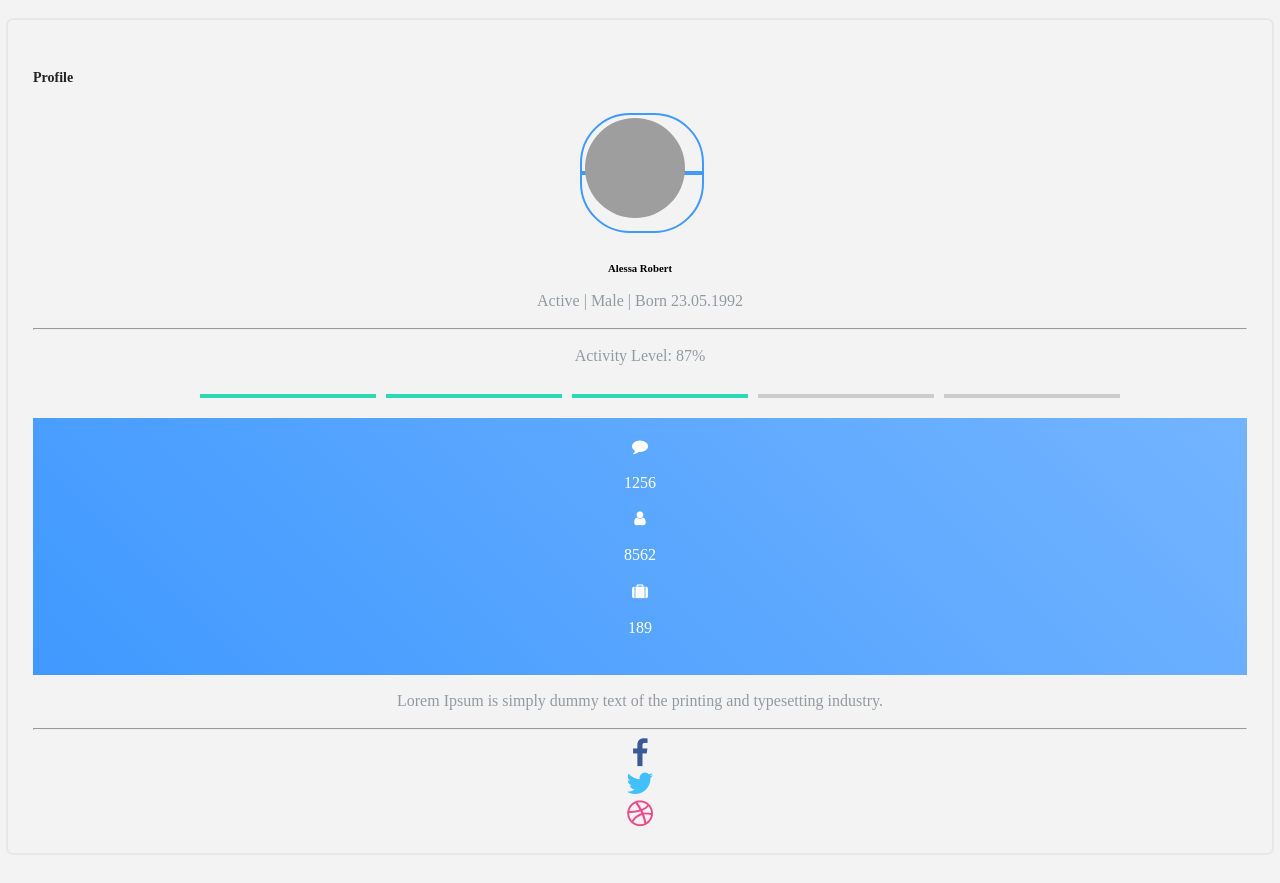
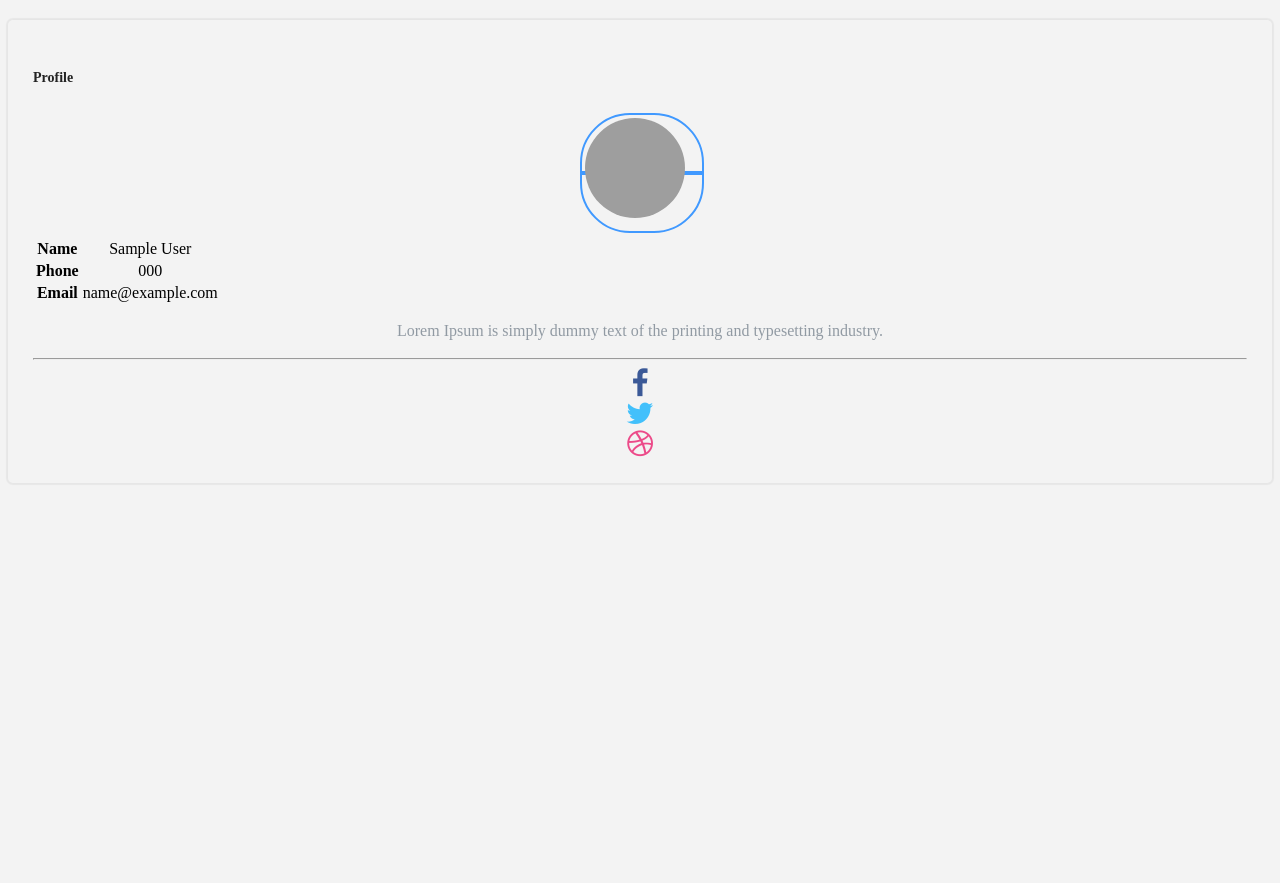
Before and after one commit to aimantomp/NFC_HW, a PHP site: page /home.php in a window 1280 px wide. After the commit the page ends 484 px from the top, so only its background shows below. Run offline with PHP 8.4, Linux system fonts and the light colour scheme; the visitor is signed in with stand-in values (Sample User, id 1); tables that the repository leaves empty or names only in its code hold one stand-in row (values such as "Sample post"); some libraries are stand-ins or nearby versions; grey boxes are pictures that could not be loaded.

Commit message:
Update call function

```diff
--- a/home.php
+++ b/home.php
@@ -1,3 +1,21 @@
+<?php
+session_start();
+
+if (!isset($_SESSION['empid'])) {
+    echo "Unauthorized access.";
+    exit;
+}
+
+include('connect.php');
+
+$sql = "SELECT  empname, empphone, empemail FROM employee";  // Modify this query based on your table structure
+$result = $conn->query($sql);
+
+if ($result === false) {
+    die("Error executing query: " . $conn->error);
+}
+?>
+
 <!DOCTYPE html>
 <html>
 <head>
@@ -15,37 +33,34 @@
                 <div class="card-header">
                     <h5>Profile</h5>
                 </div>
-                <div class="card-block">
+                <div class="card-block" >
                     <div class="user-image">
                         <img src="https://bootdey.com/img/Content/avatar/avatar7.png" class="img-radius" alt="User-Profile-Image">
                     </div>
-                    <h6 class="f-w-600 m-t-25 m-b-10">Alessa Robert</h6>
-                    <p class="text-muted">Active | Male | Born 23.05.1992</p>
-                    <hr>
-                    <p class="text-muted m-t-15">Activity Level: 87%</p>
-                    <ul class="list-unstyled activity-leval">
-                        <li class="active"></li>
-                        <li class="active"></li>
-                        <li class="active"></li>
-                        <li></li>
-                        <li></li>
-                    </ul>
-                    <div class="bg-c-blue counter-block m-t-10 p-20">
-                        <div class="row">
-                            <div class="col-4">
-                                <i class="fa fa-comment"></i>
-                                <p>1256</p>
-                            </div>
-                            <div class="col-4">
-                                <i class="fa fa-user"></i>
-                                <p>8562</p>
-                            </div>
-                            <div class="col-4">
-                                <i class="fa fa-suitcase"></i>
-                                <p>189</p>
-                            </div>
-                        </div>
-                    </div>
+                    <table>
+
+        <?php
+        if ($result->num_rows > 0) {
+            // Output data of each row
+            while($row = $result->fetch_assoc()) {
+
+                echo "<tr>";
+                echo "<th>Name</th>";
+                echo "<td>" . $row["empname"]. "</td>";
+                echo "<tr>";
+                echo "<th>Phone</th>";
+                echo "<td>" . $row["empphone"]. "</td>";
+                echo "<tr>";
+                echo "<th>Email</th>";
+                echo "<td>" . $row["empemail"]. "</td>";
+                echo "</tr>";
+            }
+        } else {
+            echo "<tr><td colspan='3'>No records found</td></tr>";
+        }
+        $conn->close();
+        ?>
+    </table>
                     <p class="m-t-15 text-muted">Lorem Ipsum is simply dummy text of the printing and typesetting industry.</p>
                     <hr>
                     <div class="row justify-content-center user-social-link">
--- a/login.php
+++ b/login.php
@@ -30,9 +30,9 @@ if (isset($_SESSION['empemail']) && isset($_SESSION['emppass'])) {
     if ($result->num_rows == 0) {
         echo "<center><h1>Login Fail</h1></center>";
         session_unset();
-        echo "<meta http-equiv=\"refresh\" content=\"3;URL=../index.html\">";
+        echo "<meta http-equiv=\"refresh\" content=\"3;URL=../test.html\">";
     } else {
-        $_SESSION['empid'] = $row['userID'];
+        $_SESSION['empid'] = $row['empid'];
         header('Location: home.php');
     }
 
```
